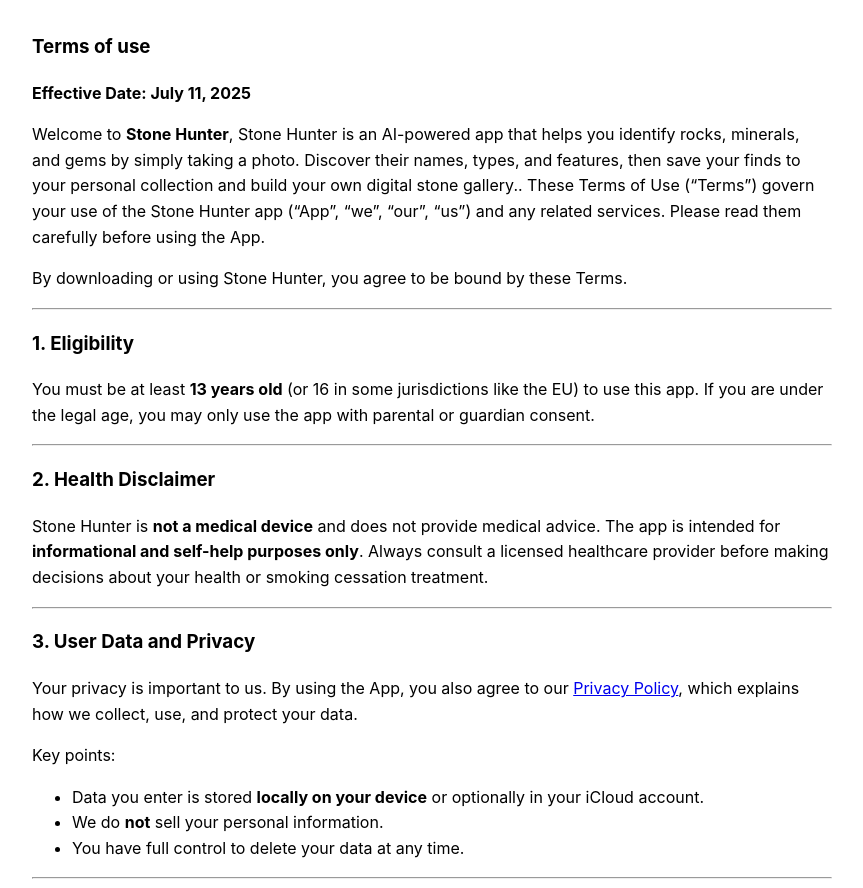
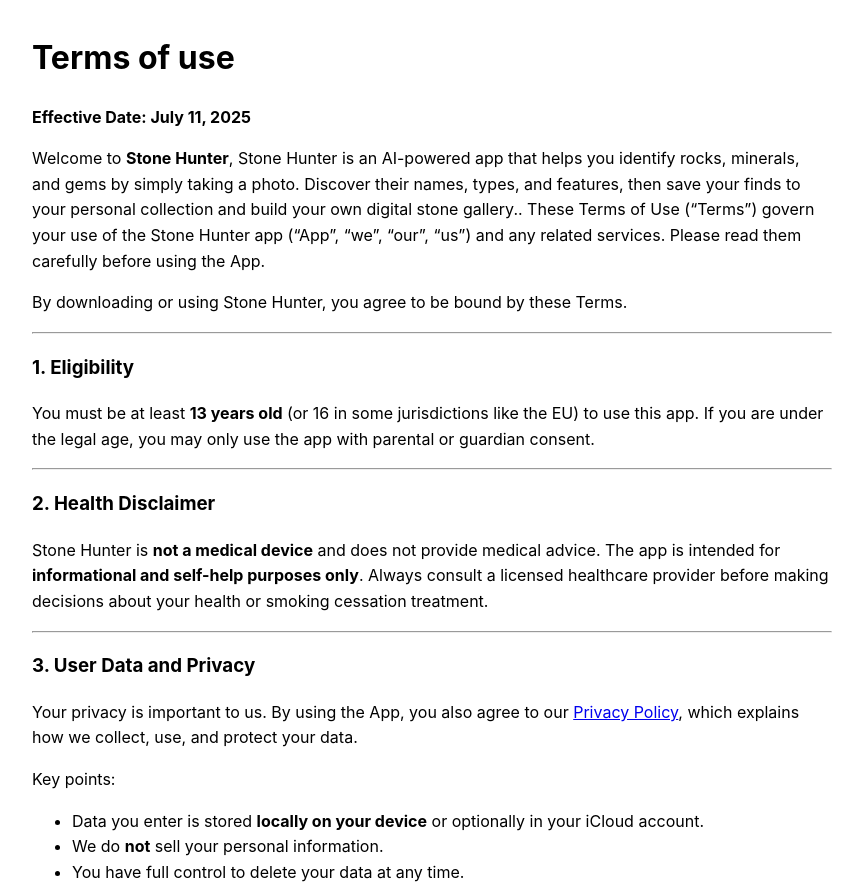
Before and after one commit to hoenheimer/Stone_Hunter-Terms_Of_Use, a plain HTML site: page index.html in a window 1280 px wide. Shown: the top 888 px of the page, without its empty margins (208-1071 px from the left). Drawn offline with Linux system fonts and the light colour scheme.

Commit message:
修改标题

```diff
--- a/index.html
+++ b/index.html
@@ -26,7 +26,7 @@
     </style>
 </head>
 <body>
-    <h3>Terms of use</h3>
+    <h1>Terms of use</h1>
 <p><strong>Effective Date: July 11, 2025</strong></p>
 <p>Welcome to <strong>Stone Hunter</strong>, Stone Hunter is an AI-powered app that helps you identify rocks, minerals, and gems by simply taking a photo. Discover their names, types, and features, then save your finds to your personal collection and build your own digital stone gallery.. These Terms of Use (“Terms”) govern your use of the Stone Hunter app (“App”, “we”, “our”, “us”) and any related services. Please read them carefully before using the App.</p>
 <p>By downloading or using Stone Hunter, you agree to be bound by these Terms.</p>
```
